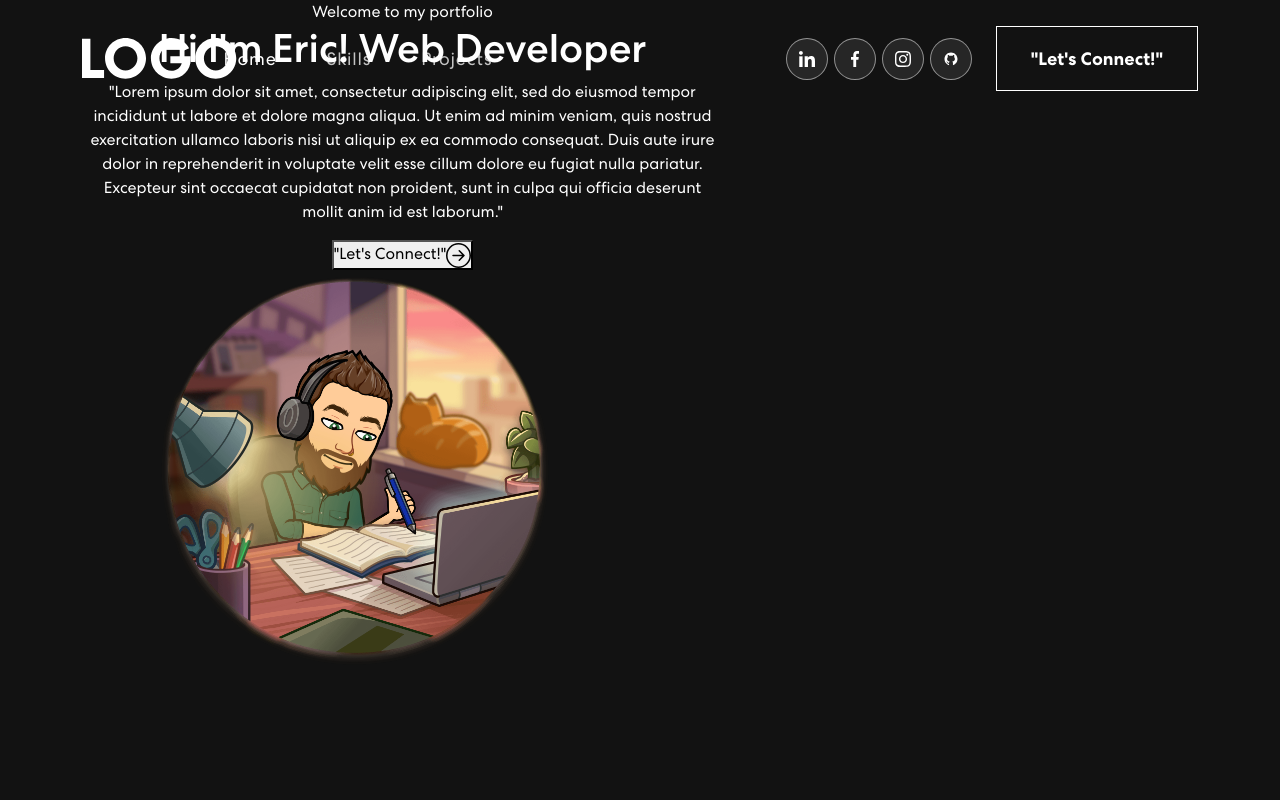
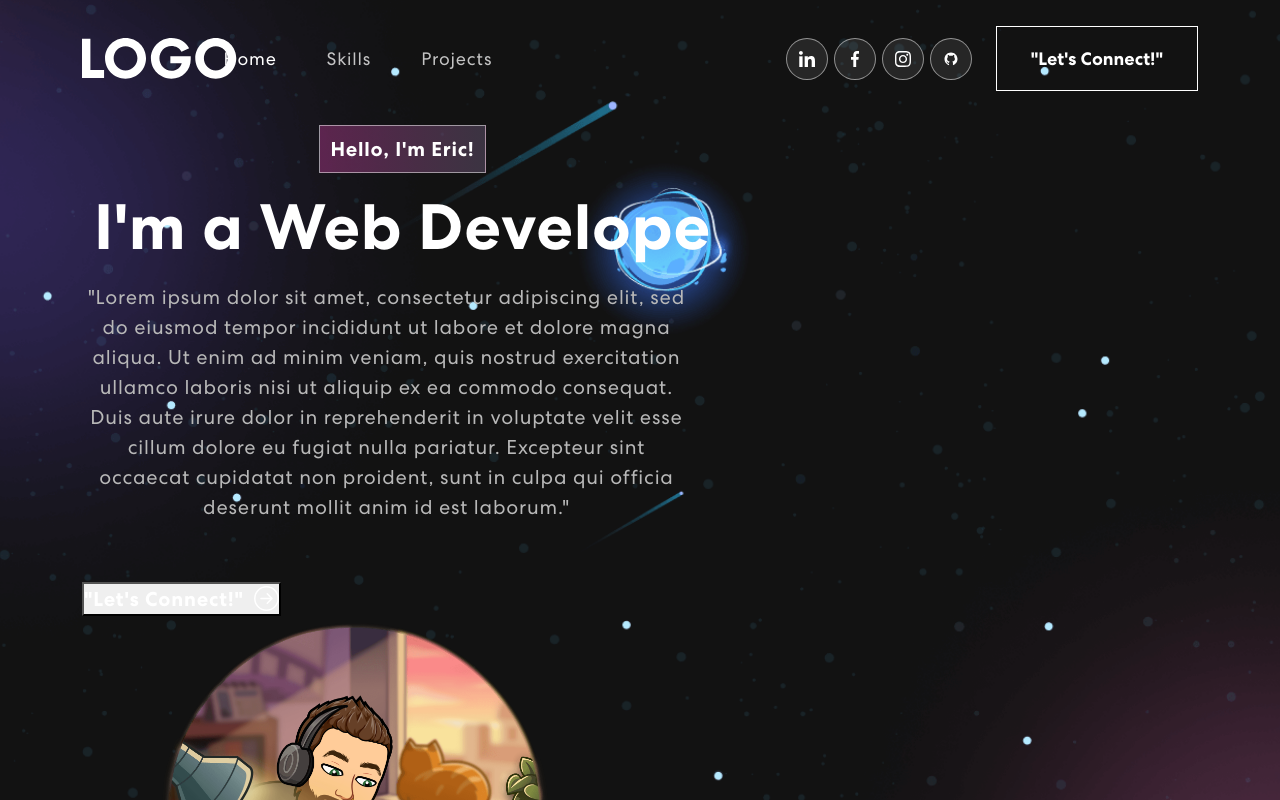
Before and after one commit to Erock42/personal-portfolio, a React (Create React App) app: page / in a window 1280 px wide. Shown: the top 800 px of the page. Built offline with nearby package versions, Linux system fonts and the light colour scheme; no server answers.

Commit message:
banner CSS, need sticky pic and address jump on text animation; take out extra button

```diff
--- a/src/App.css
+++ b/src/App.css
@@ -258,3 +258,83 @@
 nav.navbar .navbar-toggler[aria-expanded="true"] .navbar-toggler-icon {
 	border-color: transparent;
 }
+
+/* Banner */
+
+.banner {
+  background-image: url('./assets/img/banner-bg.png');
+  background-size: cover;
+  background-position: center;
+  background-repeat: no-repeat;
+  padding: 125px 0 100px 0;
+  margin-top: 0;
+}
+
+.banner .tagline {
+  font-size: 20px;
+  font-weight: 700;
+  text-align: center;
+  margin-bottom: 16px;
+  display: inline-block;
+  border: 1px solid rgba(255, 255, 255, 0.5);
+  padding: 8px 10px;
+  letter-spacing: 0.8px;
+  background: linear-gradient(90deg, rgba(163, 53, 130, 0.5) 0%, rgba(100, 85, 113, 0.5) 100%);
+}
+
+.banner h1 {
+  font-size: 64px;
+  font-weight: 700;
+  text-align: center;
+  margin-bottom: 16px;
+  letter-spacing: 0.8px;
+}
+
+.banner p {
+  font-size: 20px;
+  color: #b8b8b8;
+  letter-spacing: 0.8px;
+  width: 95%;
+  line-height: 1.5em;
+}
+
+.banner button {
+  color: #fff;
+  font-weight: 700;
+  font-size: 20px;
+  margin-top: 60px;
+  letter-spacing: 0.8px;
+  display:flex ;
+  align-items: center
+}
+
+.banner button svg {
+  font-size: 25px;
+  margin-left: 10px;
+  transition: 0.3s ease-in-out;
+  line-height: 1;
+}
+/* Hover effect for button (arrow moves to right) */
+.banner button:hover svg {
+  margin-left: 25px;
+}
+
+.banner img {
+  animation: update 3s linear infinite;
+}
+
+@keyframes updown {
+  0% {
+    transform: translateY(-20px);
+  }
+  50% {
+    transform: translateY(20px);
+  }
+  100% {
+    transform: translateY(-20px);
+  }
+}
+
+.txt-rotate > .wrap {
+    border-right: 0.08em solid #666;
+  }
--- a/src/components/Banner.js
+++ b/src/components/Banner.js
@@ -57,8 +57,8 @@
             <Container>
                 <Row className="align-items-center">
                     <Col xs={12} md={6} xl={7}>
-                        <span className="tagline">Welcome to my portfolio</span>
-                        <h1>{"Hi I'm Eric! "} <span className="wrap">{text}</span></h1>
+                        <span className="tagline">Hello, I'm Eric!</span>
+                        <h1>{"I'm a "} <span className="wrap">{text}</span></h1>
                         <p>"Lorem ipsum dolor sit amet, consectetur adipiscing elit, sed do eiusmod tempor incididunt ut labore et dolore magna aliqua. Ut enim ad minim veniam, quis nostrud exercitation ullamco laboris nisi ut aliquip ex ea commodo consequat. Duis aute irure dolor in reprehenderit in voluptate velit esse cillum dolore eu fugiat nulla pariatur. Excepteur sint occaecat cupidatat non proident, sunt in culpa qui officia deserunt mollit anim id est laborum." </p>
                         <button onClick={() => console.log('connect')}>"Let's Connect!"<ArrowRightCircle size={25}/></button>
                     </Col>
```
